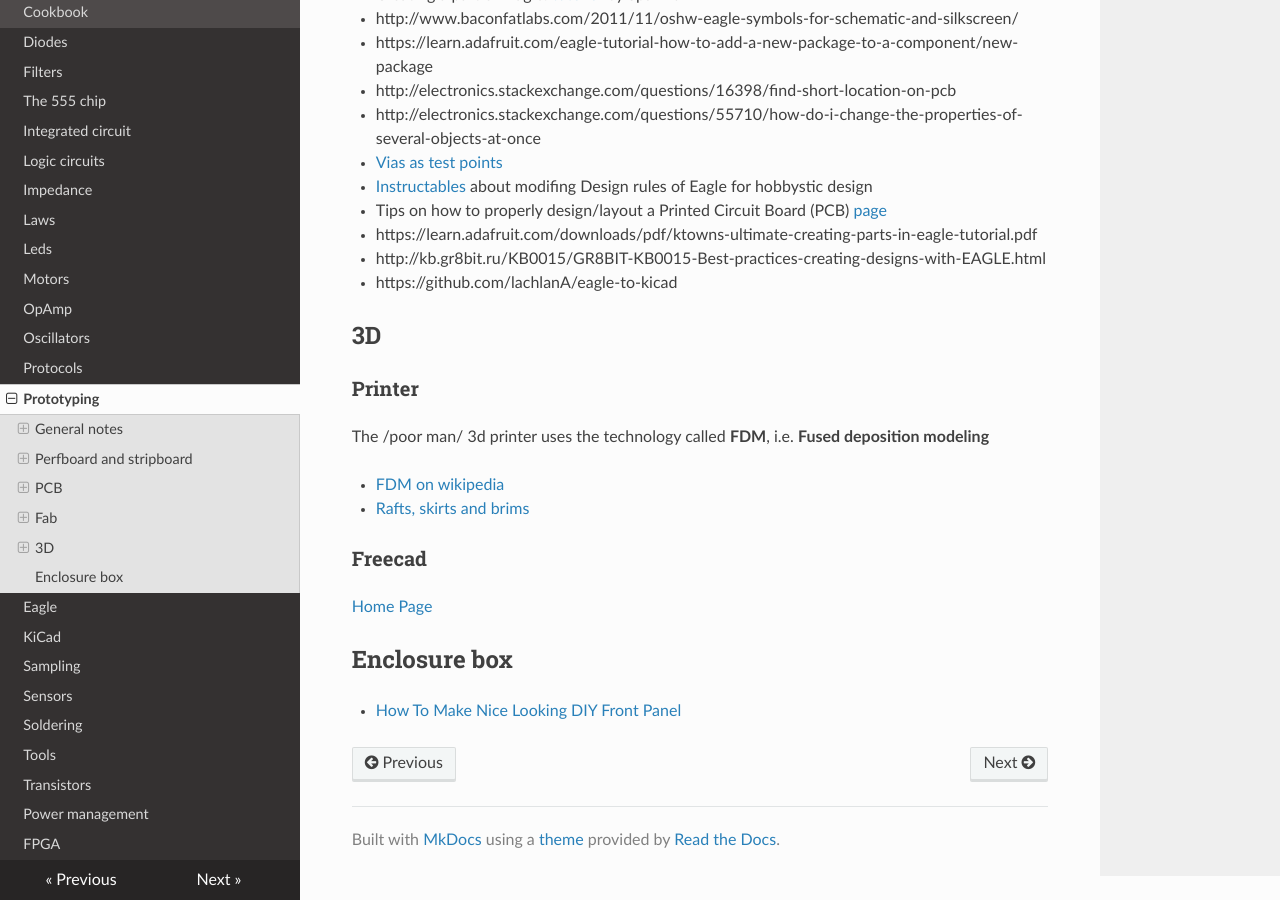
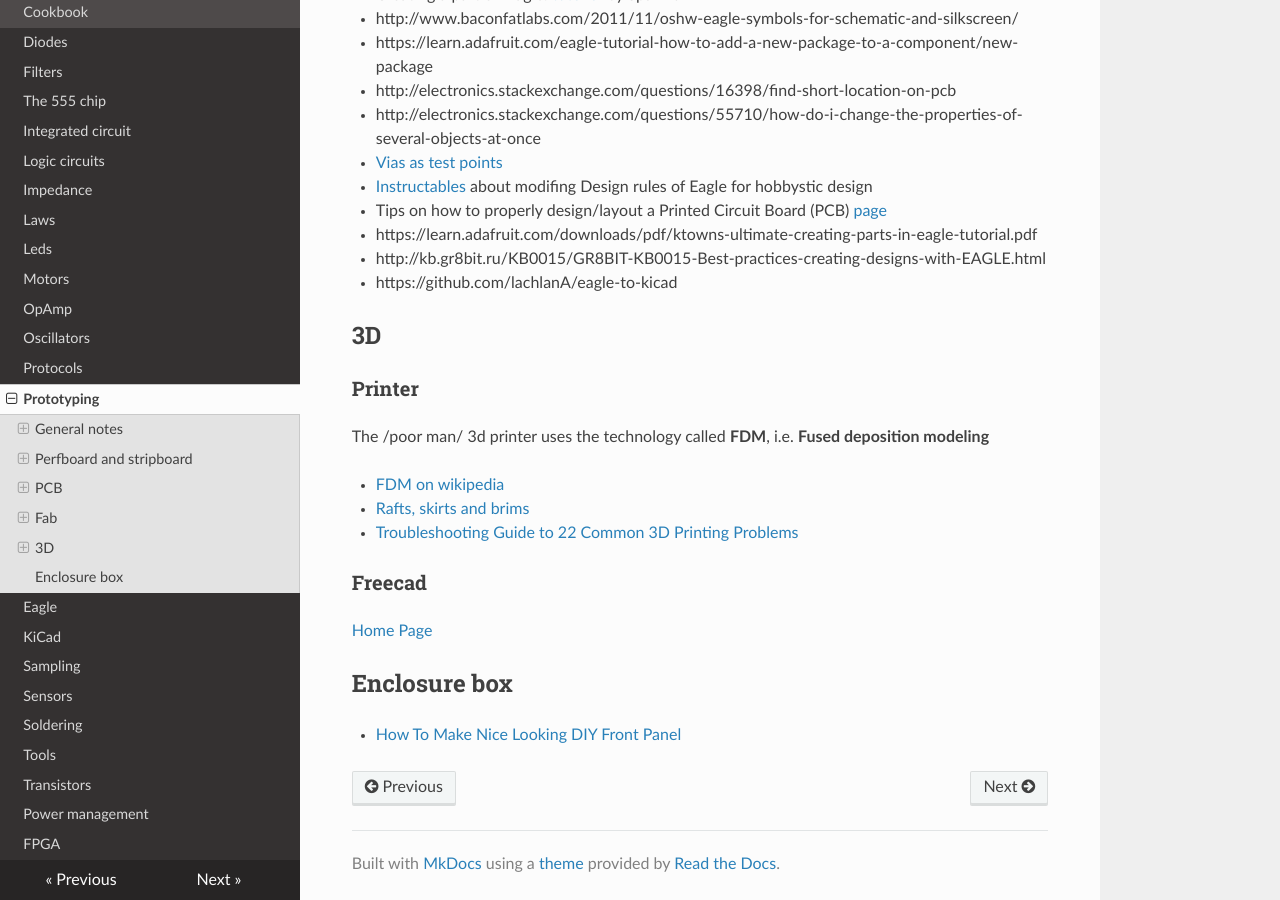
Before and after one commit to gipi/electronics-notes, an MkDocs documentation site: the page built from docs/Prototyping.md, in a window 1280 px wide and 900 px high, scrolled down 4550 px. Built offline with MkDocs 1.6.1, drawn with Linux system fonts in a browser that asks for light colours; nearby versions of some CDN libraries; old or Windows-style settings are respelled for this version of MkDocs.

Commit message:
Add link.

```diff
--- a/docs/Prototyping.md
+++ b/docs/Prototyping.md
@@ -189,6 +189,7 @@ The /poor man/ 3d printer uses the technology called **FDM**, i.e. **Fused depos
 
  - [FDM on wikipedia](https://en.wikipedia.org/wiki/Fused_deposition_modeling)
  - [Rafts, skirts and brims](https://www.simplify3d.com/support/articles/rafts-skirts-and-brims/)
+ - [Troubleshooting Guide to 22 Common 3D Printing Problems](https://all3dp.com/common-3d-printing-problems-3d-printer-troubleshooting-guide/)
 
 ### Freecad
 
```
